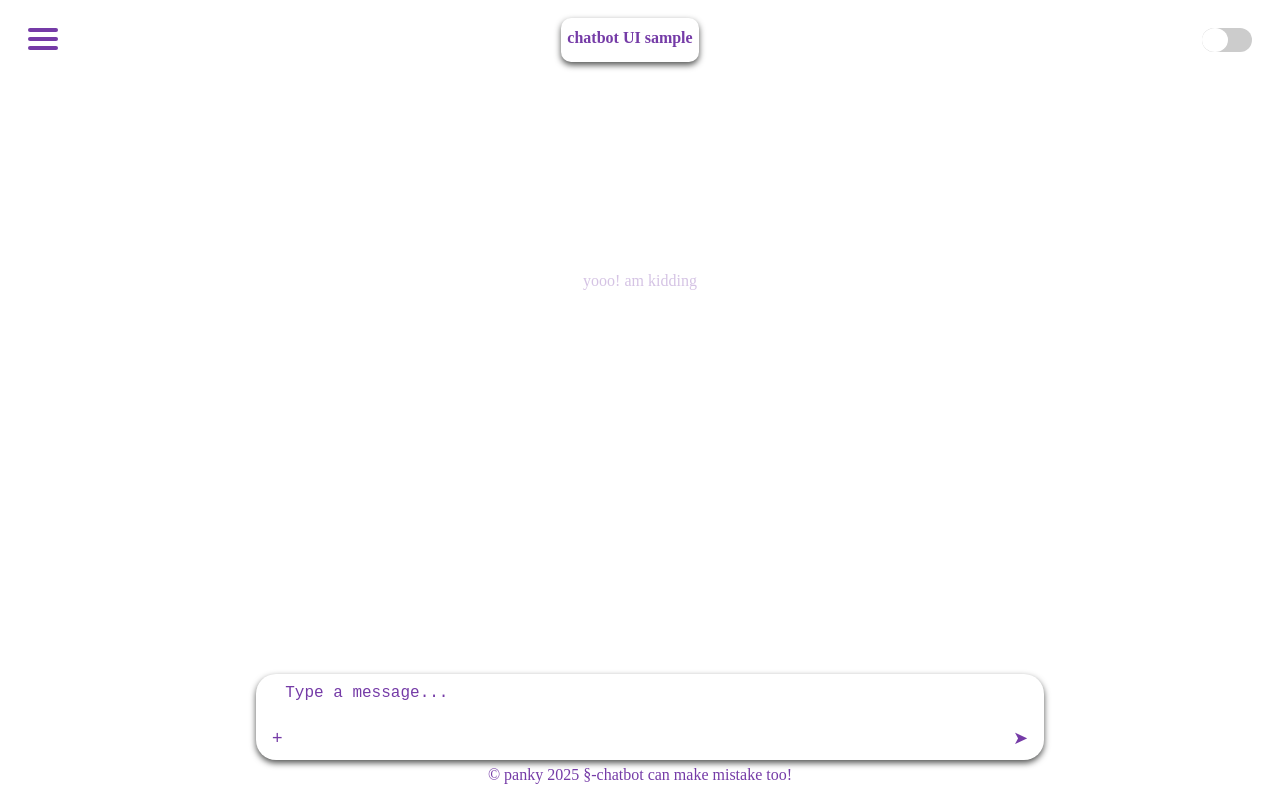
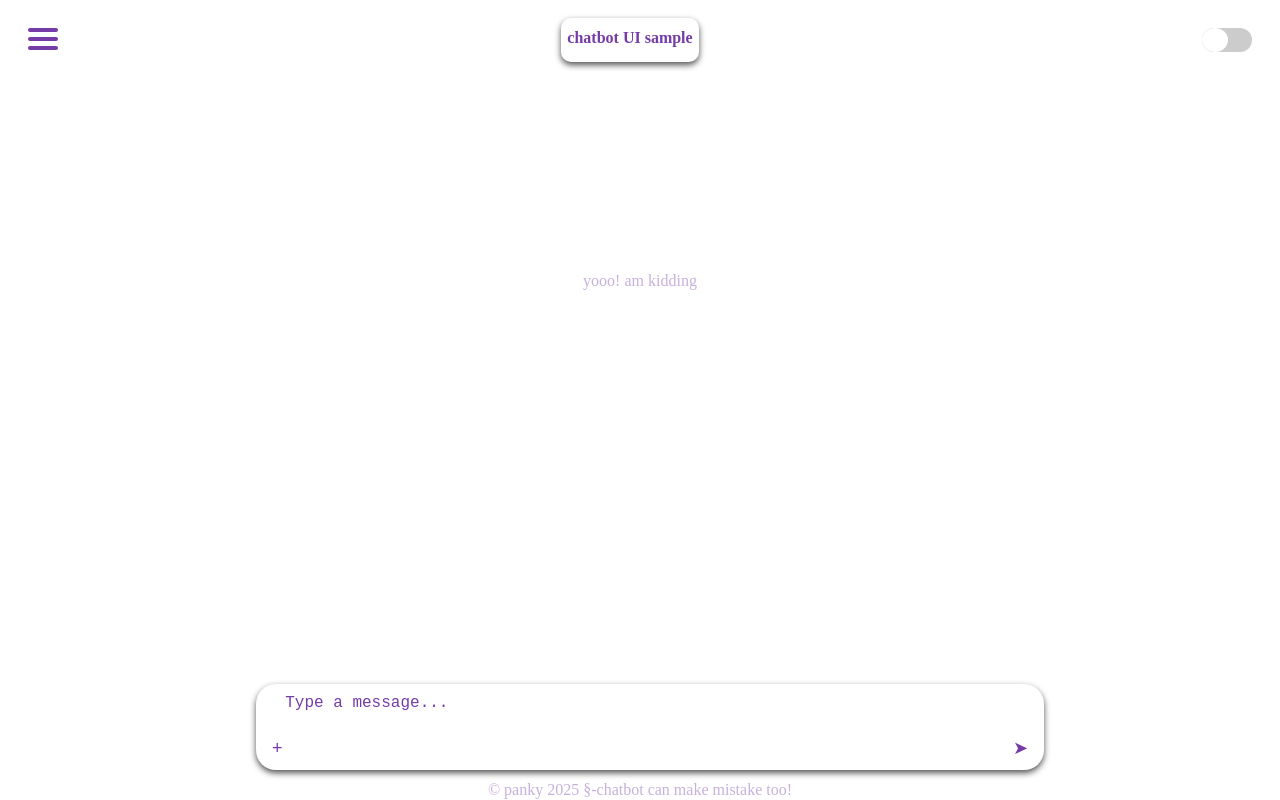
Before and after one commit to kim-rio/ai, a plain HTML site: page index.html in a window 1280 px wide. Drawn offline with Linux system fonts and the light colour scheme.

Commit message:
AI user interface

```diff
--- a/index.html
+++ b/index.html
@@ -50,7 +50,7 @@
 
     </main>
     <footer>
-        <p>&copy; panky 2025 §-chatbot can make   mistake too!</p>
+        <p class="footer">&copy; panky 2025 §-chatbot can make   mistake too!</p>
     </footer>
 </body>
 </html>
--- a/style.css
+++ b/style.css
@@ -142,12 +142,16 @@ footer{
   text-align: center;
 }
 
+.footer{
+  opacity: 0.4;
+  margin-bottom: 1px;
+}
 
 .bottom-input {
   padding-left: 0;
   position: fixed;
   gap: 2px;
-  bottom: 40px;
+  bottom: 30px;
   text-align: center;
   width: 60%;
   left: 20%;
@@ -198,7 +202,7 @@ footer{
 }
 
 .yoo{
-  text-align: center;margin-top:200px;position: fixed; left: 0;right: 0;opacity: 0.3;
+  text-align: center;margin-top:200px;position: fixed; left: 0;right: 0;opacity: 0.4;
 }
 
 textarea::placeholder{
```
